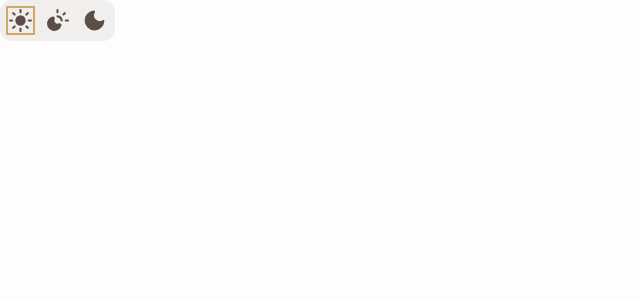
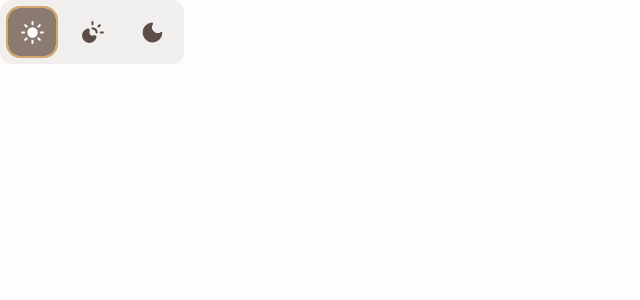
Before and after one commit to trubitsymmxqo0Ot/goals, a Next.js app: page / in a window 1280 px wide. Both pictures are taken after a click on the button 20 px from the left and 20 px from the top of the page. Shown: the top 300 px of the page, without its empty margins (0-640 px from the left). Built offline with nearby package versions, Linux system fonts and the light colour scheme.

Commit message:
feat(theme/button/button-primititves..): added new visual style for theme buttons

```diff
--- a/src/app/layout.tsx
+++ b/src/app/layout.tsx
@@ -1,5 +1,5 @@
 import type { Metadata } from "next";
-import "./globals.css";
+import "../shared/primitives/globals.css";
 
 export const metadata: Metadata = {
   title: "Главная страница",
--- a/src/app/globals.css
+++ b/src/shared/primitives/globals.css
@@ -1,5 +1,5 @@
 @import "tailwindcss";
-@import "../shared/primitives/variables.css";
+@import "./variables.css";
 
 @custom-variant dark ([data-custom-theme="dark"]);
 @custom-variant darker ([data-custom-theme="darker"]);
--- a/src/shared/ui/Button/Button.tsx
+++ b/src/shared/ui/Button/Button.tsx
@@ -50,7 +50,7 @@ export const Button = ({
       fullWidth && "w-full",
       "focus:outline-warning focus:outline-2",
       !isDisabled
-        ? "transition-transform active:scale-90 cursor-pointer"
+        ? "transition-all active:scale-90 cursor-pointer"
         : "cursor-not-allowed",
       "inline-flex items-center gap-3",
       className,
--- a/src/shared/ui/Button/button-primitives.tsx
+++ b/src/shared/ui/Button/button-primitives.tsx
@@ -19,9 +19,7 @@ export const button_primititves = tv({
       ),
       ghost: clsx(
         "bg-btn-ghost-bg text-btn-ghost-text",
-        "data-[disabled=false]:hover:text-btn-ghost-text-hover",
-        "data-[disabled=false]:hover:bg-btn-ghost-hover data-[disabled=false]:active:btn-ghost-active",
-        "data-[disabled=true]:opacity-60",
+        "data-[disabled=true]:opacity-60 data-[disabled=true]:pointer-events-none",
       ),
       ghost_danger: clsx(
         "bg-btn-ghost-danger-bg text-btn-ghost-danger-text",
--- a/src/shared/ui/Theme/Theme.tsx
+++ b/src/shared/ui/Theme/Theme.tsx
@@ -1,21 +1,64 @@
+import { Fragment } from "react";
 import { Button } from "../Button/Button";
 import { useTheme } from "./hooks/useTheme";
 import { themeList } from "./model/theme";
+import clsx from "clsx";
 
 export const Theme = () => {
-  const { setTheme } = useTheme();
+  const { setTheme, theme } = useTheme();
+  const PADDING = 8;
+  const GAP = 12;
+  const WIDTH = 48;
+  const HEIGHT = 48;
+
+  const activeTheme = (idx: number) => {
+    if (idx === 0) {
+      return PADDING;
+    }
+
+    if (idx === 1) {
+      return PADDING + GAP + WIDTH * idx;
+    }
+
+    if (idx === 2) {
+      return PADDING + GAP * 2 + WIDTH * idx;
+    }
+  };
+
   return (
-    <div className="inline-flex bg-secondary p-2 items-center gap-3 rounded-xl">
+    <div className="inline-flex bg-secondary p-2 items-center gap-3 rounded-xl relative">
       {themeList.map((item) => (
+        <Fragment key={item.id}>
           <Button
-          key={item.id}
             variant="ghost"
+            size="t"
             onClick={() => setTheme(item.meta)}
             title={item.title}
+            className={clsx(
+              "rounded-xl relative z-10 flex justify-center items-center",
+              "hover:bg-color-primary hover:text-primary duration-500",
+              item.meta === theme && "text-primary",
+            )}
+            style={{
+              padding: `${PADDING}px`,
+              width: `${WIDTH}px`,
+              height: `${HEIGHT}px`,
+            }}
             iconOnly
           >
             {item.icon}
           </Button>
+          {item.meta === theme && (
+            <div
+              className="absolute rounded-xl bg-color-tertiary"
+              style={{
+                left: activeTheme(item.id),
+                width: `${WIDTH}px`,
+                height: `${HEIGHT}px`,
+              }}
+            />
+          )}
+        </Fragment>
       ))}
     </div>
   );
```
Lines whose indentation alone changed are shown as unchanged.
